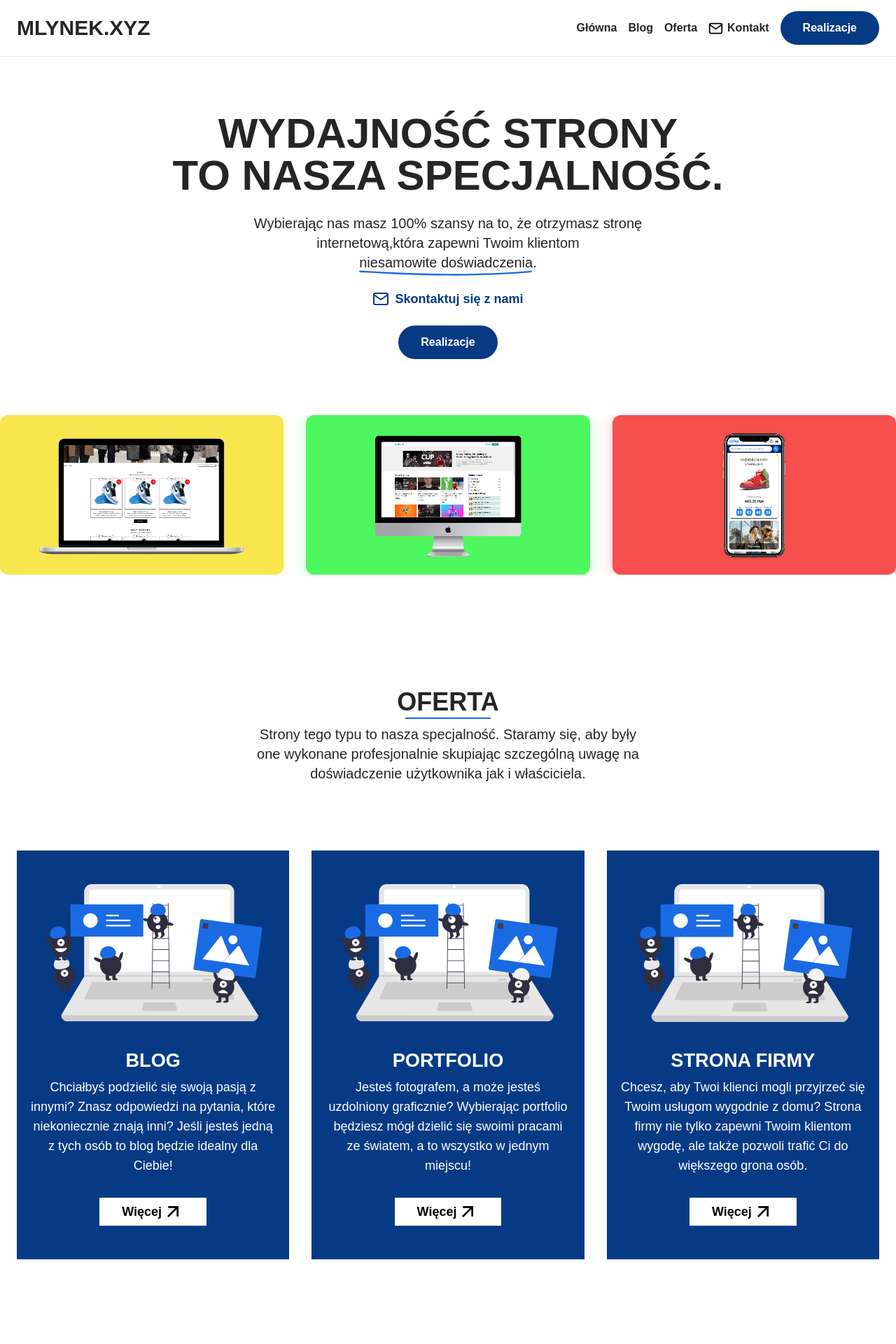
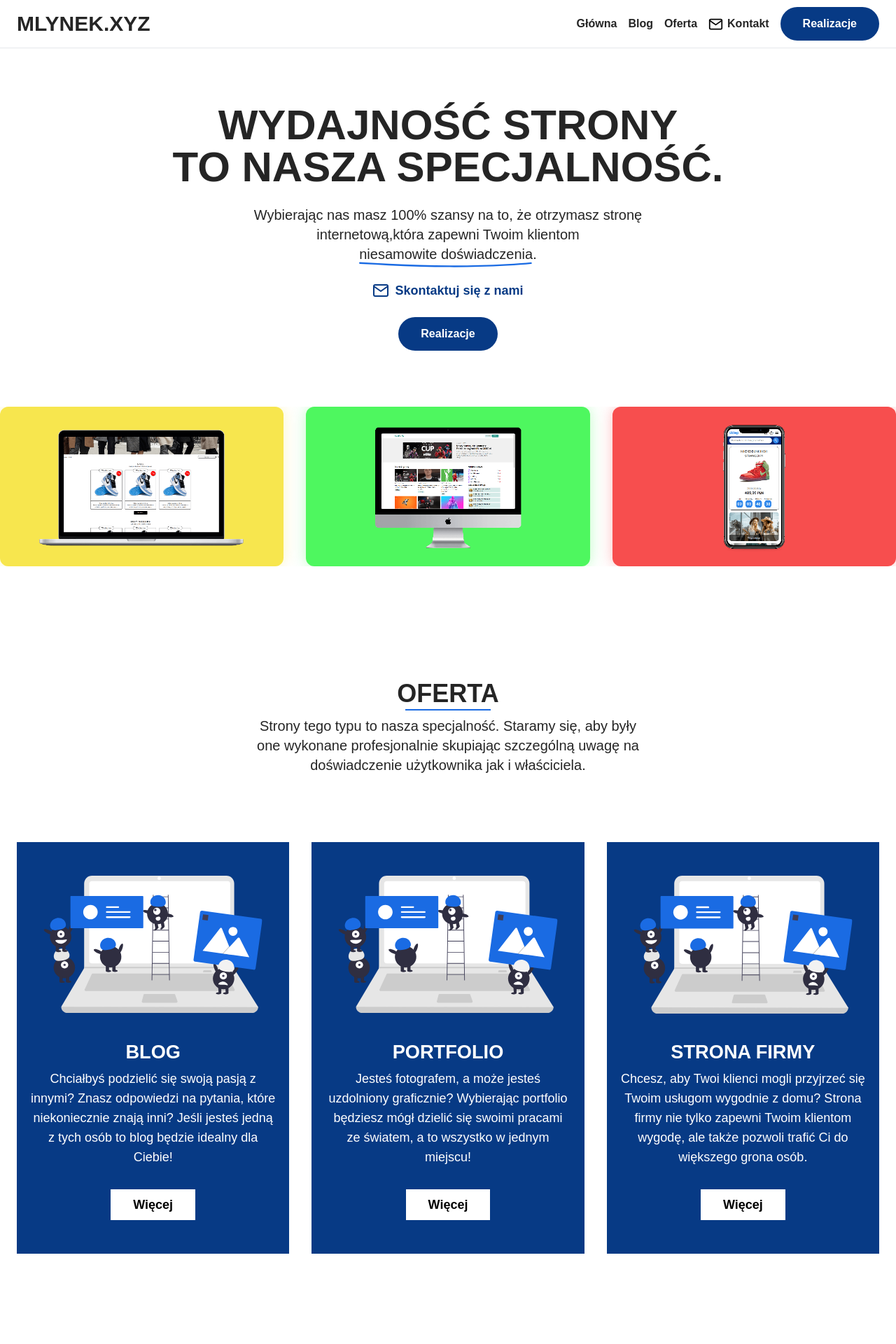
Before and after one commit to kreyson999/mlynek_xyz, a Next.js app: page / in a window 1280 px wide. Shown: the top 1920 px of the page at 70% size. Built offline with nearby package versions, Linux system fonts and the light colour scheme.

Commit message:
small changes

```diff
--- a/components/CTAButton.jsx
+++ b/components/CTAButton.jsx
@@ -3,7 +3,7 @@ import Link from "next/link";
 const CTAButton = () => {
   return (
     <Link href={'/projects'}>
-      <a className="font-semibold bg-blue-dark text-white px-4 md:px-8 py-2 xl:py-3 rounded-full">Realizacje</a>
+      <a className="font-semibold bg-blue-dark text-white px-4 md:px-8 py-2 xl:py-3 rounded-full hover:bg-blue-light duration-300">Realizacje</a>
     </Link>
   );
 }
--- a/components/FAQItem.jsx
+++ b/components/FAQItem.jsx
@@ -16,7 +16,7 @@ const FAQItem = ({question, response = 'Nie znaleźliśmy odpowiedzi na to pytan
         </svg>
       </div>
       {isOpen && (
-        <div className="mt-2 text-gray-dark">
+        <div className="mt-2 text-custom-black">
           {response}
         </div>
       )}
--- a/components/Footer.jsx
+++ b/components/Footer.jsx
@@ -1,6 +1,20 @@
 import Link from 'next/link'
+import { useRouter } from "next/router";
+
+const FooterLink = ({href, text}) => {
+  const { asPath } = useRouter()
+
+  const isActive = asPath === href ? true : false
+  return (
+    <Link href={href}>
+      <a className={isActive ? `font-semibold text-blue-light md:text-base` : undefined}>{text}</a>
+    </Link>
+  )
+
+}
 
 const Footer = () => {
+
   return (
     <footer className="bg-black text-white py-8 md:py-16 px-6">
       <div className="container mx-auto flex flex-col md:flex-row justify-between md:items-center divide-y md:divide-y-0">
@@ -9,21 +23,11 @@ const Footer = () => {
           <p className="text-gray-light">contact@mlynek.xyz</p>
         </div>
         <div className='text-xl md:text-base flex flex-col md:flex-row space-y-2 py-4 md:space-y-0 md:py-0 md:space-x-4 text-center md:text-left'>
-          <Link href={'/'}>
-            <a className='text-blue-light md:text-base'>Główna</a>
-          </Link>
-          <Link href={'/about'}>
-            <a className=''>O nas</a>
-          </Link>
-          <Link href={'/offer'}>
-            <a className=''>Oferta</a>
-          </Link>
-          <Link href={'/contact'}>
-            <a className=''>Kontakt</a>
-          </Link>
-          <Link href={'/projects'}>
-            <a className=''>Realizacje</a>
-          </Link>
+          <FooterLink href={'/'} text={'Główna'}/>
+          <FooterLink href={'/blog'} text={'Blog'}/>
+          <FooterLink href={'/offer'} text={'Oferta'}/>
+          <FooterLink href={'/contact'} text={'Kontakt'}/>
+          <FooterLink href={'/projects'} text={'Realizacje'}/>
         </div>
       </div>
     </footer>
--- a/components/Navbar.jsx
+++ b/components/Navbar.jsx
@@ -1,10 +1,18 @@
 import Link from "next/link";
 import Image from 'next/image'
 import { CTAButton } from ".";
-import { useState, useEffect } from 'react'
+import { useState } from 'react'
+
+
+const NavbarLink = ({href, text}) => (
+  <Link href={href}>
+    <a className="text-2xl py-2 md:py-0 md:text-base font-semibold bg-white">{text}</a>
+  </Link>
+)
 
 const Navbar = () => {
   const [isNavbarClosed, setIsNavbarClosed] = useState(true)
+
 
   const handleShowingNavbar = (e) => {
     if (window.innerWidth > 768) return
@@ -13,23 +21,17 @@ const Navbar = () => {
 
   return (
     <nav className="relative border-b max-w-screen md:max-w-none z-50">
-      <div className="container mx-auto flex justify-between items-center px-2 md:px-6 py-2 xl:py-4">
+      <div className="container mx-auto flex justify-between items-center px-2 md:px-6">
         <Link href={'/'}>
-          <a className="text-xl md:text-2xl xl:text-3xl font-bold text-custom-black">MLYNEK.XYZ</a>
+          <a className="text-xl md:text-2xl xl:text-3xl font-bold text-custom-black py-4">MLYNEK.XYZ</a>
         </Link>
-        <div className="flex space-x-4 items-center text-custom-black">
+        <div className="flex h-full space-x-2 md:space-x-4 items-center text-custom-black">
           <div
           onClick={handleShowingNavbar}
           className={`fixed left-0 flex justify-end w-full text-center divide-y md:divide-y-0 flex-col md:flex-row x md:relative md:space-x-4 md:items-center duration-500 ${isNavbarClosed ? '-bottom-full' : 'bottom-0 bg-black-opacity md:bg-white top-0 md:top-auto md:bottom-auto'}`}>
-            <Link href={'/'}>
-              <a className="text-2xl md:text-base font-semibold py-2 bg-white">Główna</a>
-            </Link>
-            <Link href={'/blog'}>
-              <a className="text-2xl md:text-base font-semibold py-2 bg-white">Blog</a>
-            </Link>
-            <Link href={'/offer'}>
-              <a className="text-2xl md:text-base font-semibold py-2 bg-white">Oferta</a>
-            </Link>
+            <NavbarLink href={'/'} text={'Główna'}/>
+            <NavbarLink href={'/blog'} text={'Blog'}/>
+            <NavbarLink href={'/offer'} text={'Oferta'}/>
             <Link href={'/contact'}>
               <a className="bg-white flex justify-center text-2xl md:text-base font-semibold flex space-x-1.5 pt-2 md:pt-0 pb-16 md:pb-0">
                 <div className="grid place-content-center">
@@ -47,7 +49,7 @@ const Navbar = () => {
           <CTAButton/>
           <button
           onClick={handleShowingNavbar}
-          className="grid place-content-center border-blue-dark p-2 rounded-full m-2 md:hidden bg-white z-50">
+          className="grid place-content-center border-blue-dark p-2 rounded-full md:hidden bg-white z-50">
             <Image
               src={isNavbarClosed ? '/icons/menu.svg' : '/icons/close.svg'}
               alt="Menu"
--- a/components/OfferItem.jsx
+++ b/components/OfferItem.jsx
@@ -18,14 +18,8 @@ const OfferItem = ({title, text}) => {
         </h3>
         <p className='text-normal xl:text-lg mt-1 xl:mt-2'>{text}</p>
         <Link href={`/offer`}>
-          <a className='bg-white flex w-fit text-black font-semibold items-center w-1/2 justify-center px-4 md:px-8 py-1 text-lg mt-6 xl:mt-8'>
-            <span>Więcej</span>
-            <Image
-            src={"/icons/arrow-right-up.svg"}
-            alt='Więcej'
-            width={32}
-            height={32}
-            />
+          <a className='bg-white text-black w-fit font-semibold w-1/2 px-4 md:px-8 py-2 text-lg mt-6 xl:mt-8'>
+            Więcej
           </a>
         </Link>
       </div>
--- a/pages/projects.js
+++ b/pages/projects.js
@@ -47,7 +47,6 @@ export default function Projects({projects}) {
 
 export async function getStaticProps() {
   const projects = await getProjects()
-  console.log(projects)
 
   return {
     props: {
```
